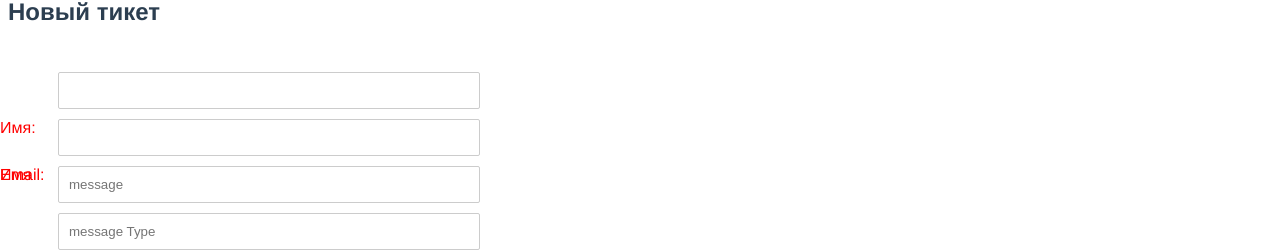
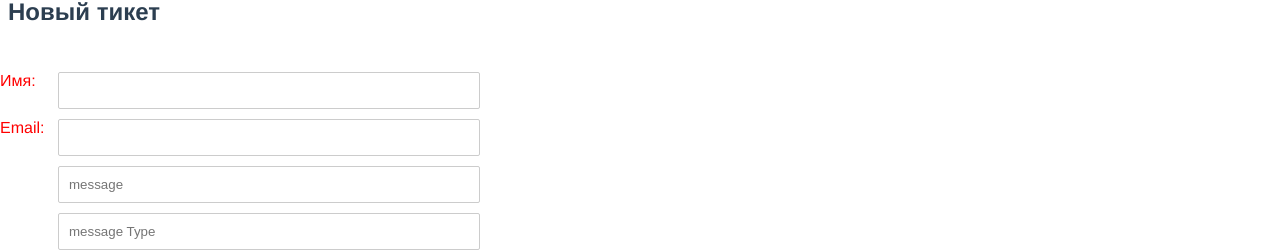
Before and after one commit to AleksRomanov/SkyLove-frontend-test, a Vue app: page /tickets in a window 1280 px wide. Shown: the part 148-400 px from the top of the page. Built offline with nearby package versions, Linux system fonts and the light colour scheme; the HTML template or start-up script is replaced by a standard one.

Commit message:
styling form in progress

```diff
--- a/src/components/TicketForm.vue
+++ b/src/components/TicketForm.vue
@@ -3,16 +3,17 @@
     <h2>Новый тикет</h2>
     <ul>
       <li>
+        <label for="name">Имя:</label>
         <input type="text" id="name" v-model="name">
-        <label for="name">Имя:</label>
+
       </li>
       <li>
+        <label for="name">Email:</label>
         <input type="text" v-model="user.email">
-        <label for="name">Email:</label>
       </li>
 
       <li>
-        <label for="name">Имя</label>
+
       </li>
 
       <input type="text" placeholder="message" v-model="user.message">
```
